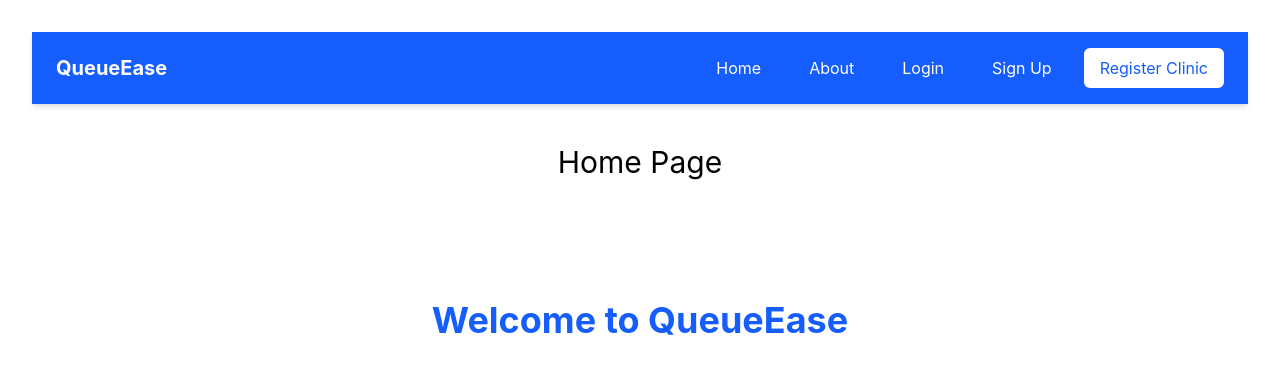
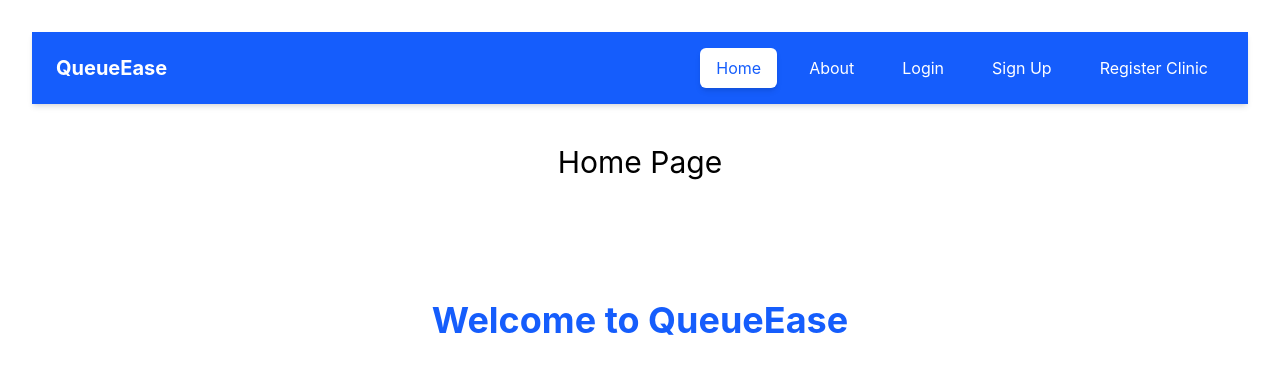
Before and after one commit to Amritraj04-creator/QueueEase, a React app: page / in a window 1280 px wide. Shown: the top 374 px of the page. Built offline with nearby package versions, Linux system fonts and the light colour scheme; the HTML template or start-up script is replaced by a standard one.

Commit message:
more clean navbar

```diff
--- a/package.json
+++ b/package.json
@@ -10,6 +10,7 @@
     "preview": "vite preview"
   },
   "dependencies": {
+    "clsx": "^2.1.1",
     "react": "^19.2.0",
     "react-dom": "^19.2.0",
     "react-router-dom": "^7.13.1"
--- a/src/components/Navbar.jsx
+++ b/src/components/Navbar.jsx
@@ -1,6 +1,15 @@
 import { Link } from "react-router-dom"
+import { NavLink } from "react-router-dom"
+import clsx from "clsx"
 
 function Navbar() {
+    const baseNavStyle =
+  "px-4 py-2 rounded-md hover:bg-blue-500 hover:scale-105 hover:shadow-lg transform transition duration-200"
+  const getNavLinkClass = ({ isActive }) =>
+ clsx(
+  baseNavStyle,
+  isActive && "bg-white text-blue-600 shadow-md"
+)
   return (
     <nav className="w-full bg-blue-600 text-white shadow-md">
       <div className="flex justify-between items-center px-6 py-4">
@@ -10,26 +19,27 @@ function Navbar() {
 
         <div className="flex gap-4 items-center">
 
-  <Link to="/" className="px-4 py-2 rounded-md hover:bg-blue-500 hover:scale-105 hover:shadow-lg transform transition duration-200 cursor-pointer"
+  <NavLink to="/" end
+  className={getNavLinkClass}
 >
   Home
-</Link>
+</NavLink>
 
-  <Link to="/about" className="px-4 py-2 rounded-md hover:bg-blue-500 hover:scale-105 hover:shadow-lg transform transition duration-200 cursor-pointer">
+  <NavLink to="/about" className={getNavLinkClass}>
     About
-  </Link>
+  </NavLink>
 
-  <Link to="/login" className="px-4 py-2 rounded-md hover:bg-blue-500 hover:scale-105 hover:shadow-lg transform transition duration-200 cursor-pointer">
+  <NavLink to="/login" className={getNavLinkClass}>
     Login
-  </Link>
+  </NavLink>
 
-  <Link to="/signup" className="px-4 py-2 rounded-md hover:bg-blue-500 hover:scale-105 hover:shadow-lg transform transition duration-200 cursor-pointer">
+  <NavLink to="/signup" className={getNavLinkClass}>
     Sign Up
-  </Link>
+  </NavLink>
 
-  <Link to="/register-clinic" className="px-4 py-2 bg-white text-blue-600 rounded-md hover:bg-gray-200 hover:scale-105 hover:shadow-lg transform transition duration-200 cursor-pointer">
+  <NavLink to="/register-clinic" className={getNavLinkClass}>
     Register Clinic
-  </Link>
+  </NavLink>
 
 </div>
       </div>
```
Also changed, not shown: 1 other file (tests, documents, lock files or other folders).
